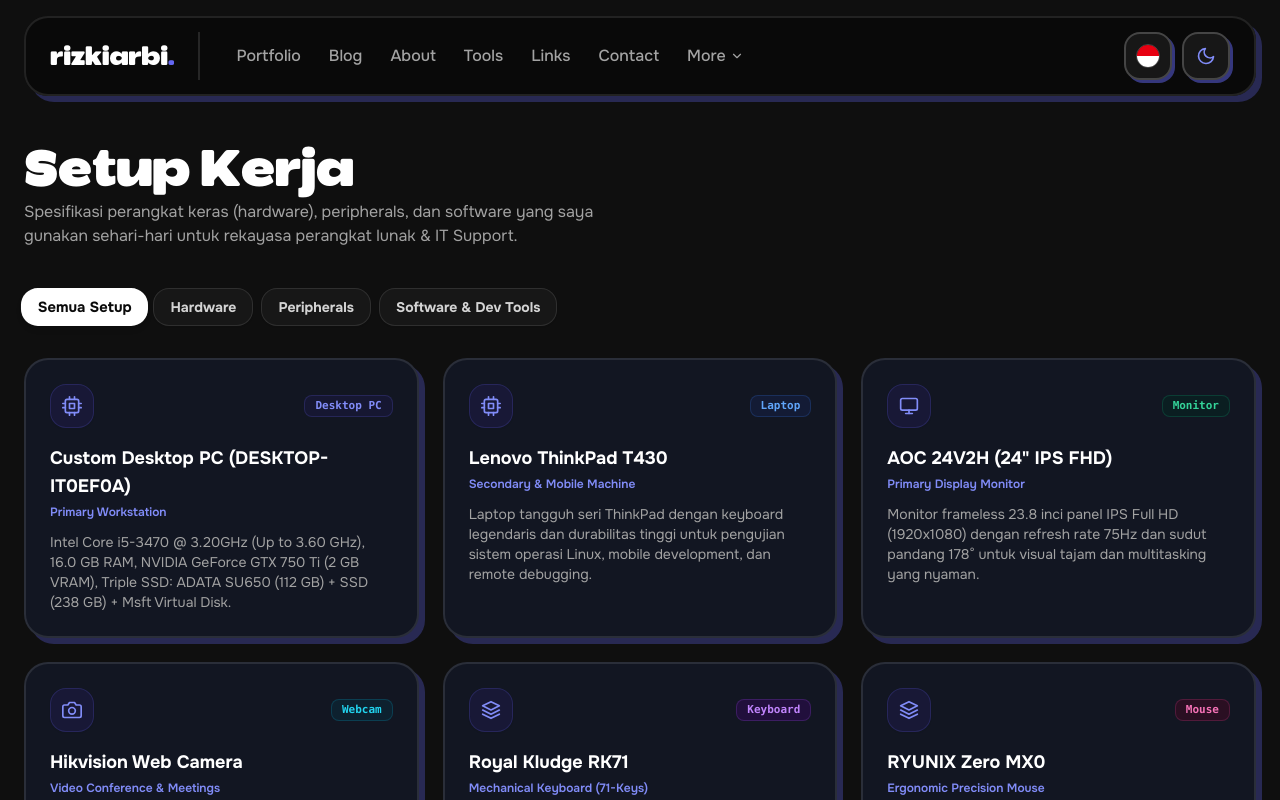
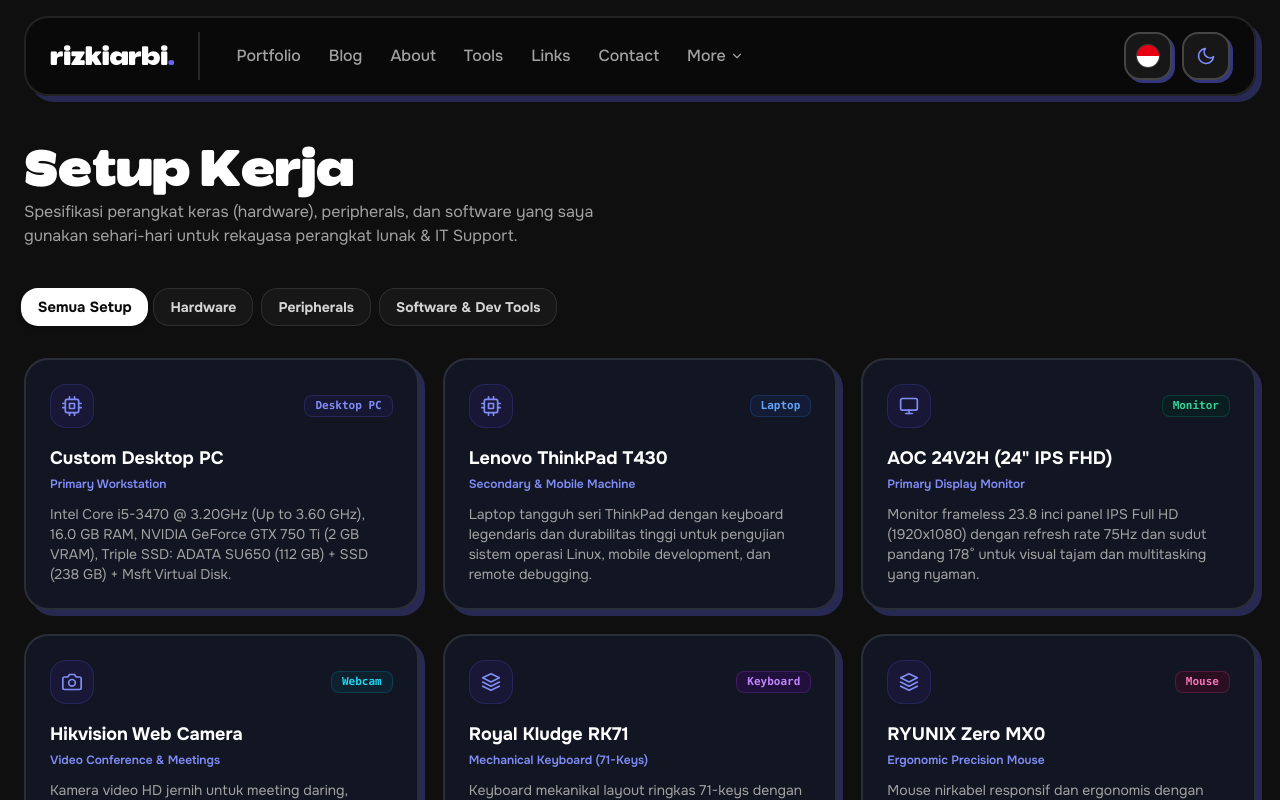
Before and after one commit to greedykid/portofolio-v3, a Next.js app: page /setup in a window 1280 px wide. Shown: the top 800 px of the page. Built offline with nearby package versions, Linux system fonts and the light colour scheme.

Commit message:
fix(setup): remove hostname text from Custom Desktop PC item

```diff
--- a/src/app/setup/page.tsx
+++ b/src/app/setup/page.tsx
@@ -33,7 +33,7 @@
   // 1. Hardware
   {
     category: 'hardware',
-    name: 'Custom Desktop PC (DESKTOP-IT0EF0A)',
+    name: 'Custom Desktop PC',
     role: 'Primary Workstation',
     description:
       'Intel Core i5-3470 @ 3.20GHz (Up to 3.60 GHz), 16.0 GB RAM, NVIDIA GeForce GTX 750 Ti (2 GB VRAM), Triple SSD: ADATA SU650 (112 GB) + SSD (238 GB) + Msft Virtual Disk.',
```
